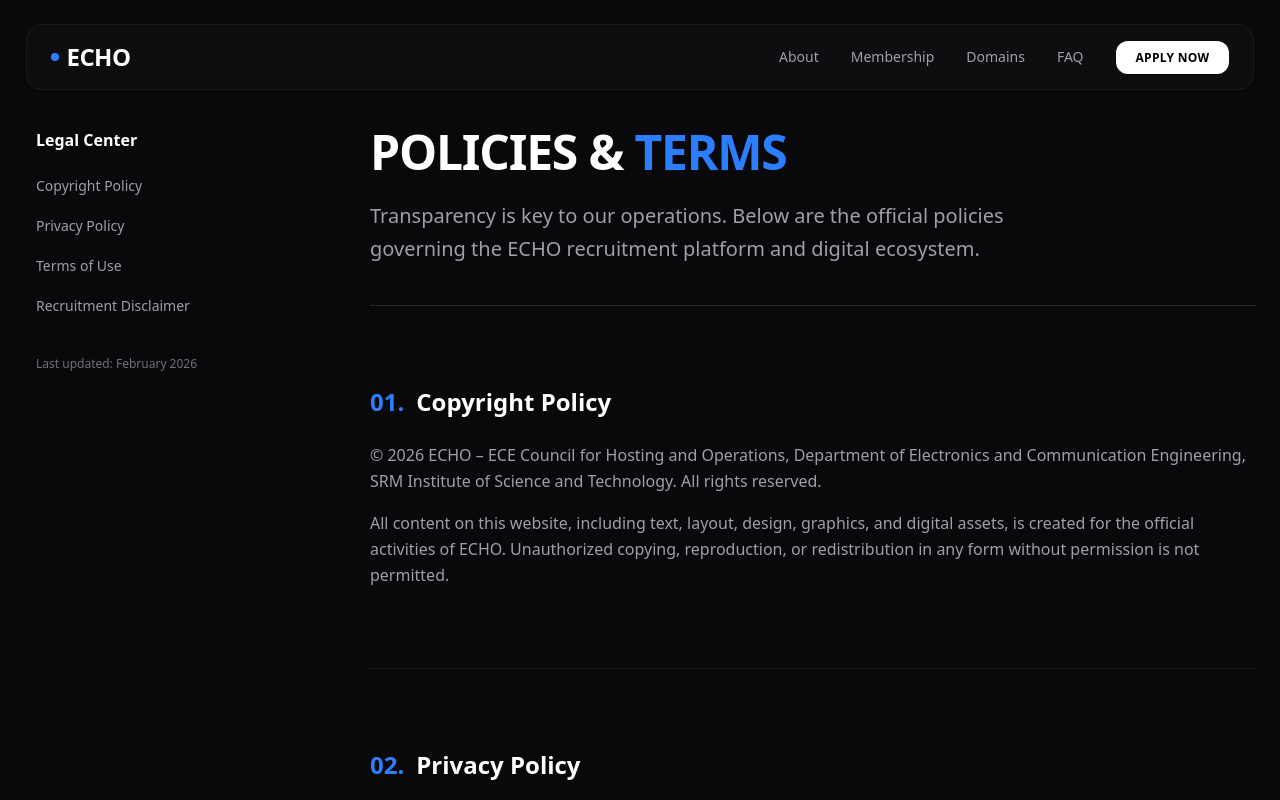
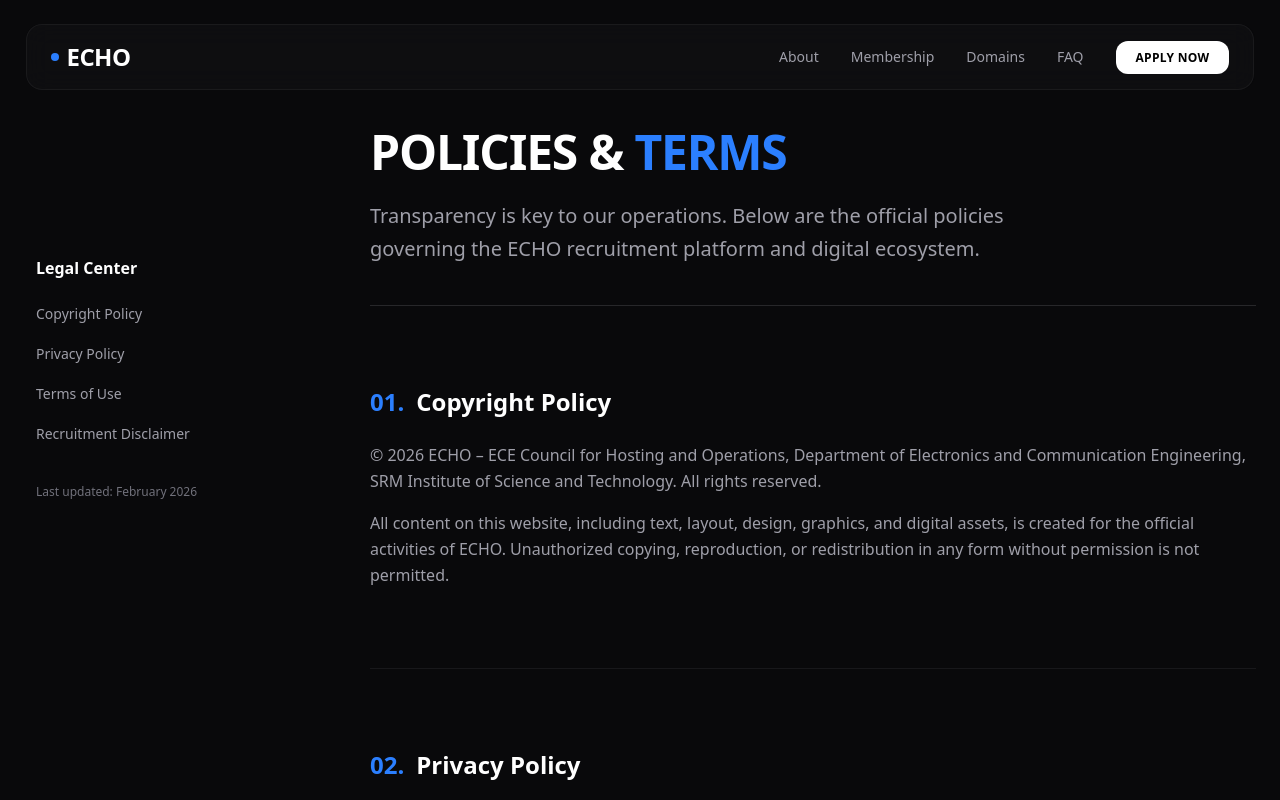
Before and after one commit to justinsaju21/echo, a Next.js app: page /legal in a window 1280 px wide. Shown: the top 800 px of the page. Built offline with nearby package versions, Linux system fonts and the light colour scheme.

Commit message:
Feat: Implement global entry/exit animations (ReactBits style)

```diff
--- a/src/app/apply/page.tsx
+++ b/src/app/apply/page.tsx
@@ -1,9 +1,12 @@
 import { ApplicationForm } from "@/components/ApplicationForm";
+import { Reveal } from "@/components/ui/Reveal";
 
 export default function ApplyPage() {
     return (
         <main className="min-h-screen bg-black pt-20">
-            <ApplicationForm />
+            <Reveal width="100%">
+                <ApplicationForm />
+            </Reveal>
         </main>
     );
 }
--- a/src/app/legal/page.tsx
+++ b/src/app/legal/page.tsx
@@ -1,5 +1,6 @@
 import { Navbar } from "@/components/Navbar";
 import { motion } from "framer-motion";
+import { Reveal } from "@/components/ui/Reveal";
 // actually, let's use normal links with the global scroll-margin-top we just added.
 
 export default function LegalPage() {
@@ -14,6 +15,7 @@
         <main className="bg-zinc-950 min-h-screen pt-32 pb-24">
             <div className="container mx-auto px-6 max-w-7xl">
 
+                <Reveal width="100%">
                     <div className="grid md:grid-cols-[250px_1fr] gap-12 lg:gap-24">
 
                         {/* Sidebar Navigation */}
@@ -133,6 +135,7 @@
 
                         </div>
                     </div>
+                </Reveal>
             </div>
         </main>
     );
--- a/src/app/page.tsx
+++ b/src/app/page.tsx
@@ -9,21 +9,51 @@
 import { FAQ } from "@/components/FAQ";
 import { CallToAction } from "@/components/CallToAction";
 import { SystemStatus } from "@/components/SystemStatus";
+import { Reveal } from "@/components/ui/Reveal";
 
 export default function Home() {
   return (
     <main className="bg-black min-h-screen">
       <SystemStatus />
+
+      {/* Hero handles its own entrance mostly, but we can wrap it effectively for page transitions via template */}
       <Hero />
+
+      <Reveal width="100%">
         <TechStack />
+      </Reveal>
+
+      <Reveal width="100%">
         <About />
+      </Reveal>
+
+      <Reveal width="100%">
         <BecomeMember />
+      </Reveal>
+
+      <Reveal width="100%">
         <Timeline />
+      </Reveal>
+
+      <Reveal width="100%">
         <Domains />
+      </Reveal>
+
+      <Reveal width="100%">
         <Features />
+      </Reveal>
+
+      <Reveal width="100%">
         <WhoShouldApply />
+      </Reveal>
+
+      <Reveal width="100%">
         <FAQ />
+      </Reveal>
+
+      <Reveal width="100%">
         <CallToAction />
+      </Reveal>
     </main>
   );
 }
--- /dev/null
+++ b/src/app/template.tsx
@@ -0,0 +1,16 @@
+"use client";
+
+import { motion } from "framer-motion";
+
+export default function Template({ children }: { children: React.ReactNode }) {
+    return (
+        <motion.div
+            initial={{ opacity: 0, y: 20 }}
+            animate={{ opacity: 1, y: 0 }}
+            exit={{ opacity: 0, y: 20 }}
+            transition={{ ease: "easeInOut", duration: 0.75 }}
+        >
+            {children}
+        </motion.div>
+    );
+}
--- /dev/null
+++ b/src/components/ui/Reveal.tsx
@@ -0,0 +1,66 @@
+"use client";
+
+import React, { useEffect, useRef } from "react";
+import { motion, useInView, useAnimation, Variant } from "framer-motion";
+
+interface Props {
+    children: React.ReactNode;
+    width?: "fit-content" | "100%";
+    delay?: number;
+    duration?: number;
+    direction?: "up" | "down" | "left" | "right";
+    className?: string;
+}
+
+export const Reveal = ({
+    children,
+    width = "fit-content",
+    delay = 0.25,
+    duration = 0.5,
+    direction = "up",
+    className = "",
+}: Props) => {
+    const ref = useRef(null);
+    const isInView = useInView(ref, { once: true, margin: "-50px" });
+    const mainControls = useAnimation();
+
+    useEffect(() => {
+        if (isInView) {
+            mainControls.start("visible");
+        }
+    }, [isInView, mainControls]);
+
+    const variants = {
+        hidden: {
+            opacity: 0,
+            y: direction === "up" ? 75 : direction === "down" ? -75 : 0,
+            x: direction === "left" ? 75 : direction === "right" ? -75 : 0,
+        },
+        visible: {
+            opacity: 1,
+            y: 0,
+            x: 0,
+            transition: {
+                duration: duration,
+                delay: delay,
+                ease: "easeOut" as any,
+            },
+        },
+    };
+
+    return (
+        <div
+            ref={ref}
+            style={{ position: "relative", width, overflow: "hidden" }}
+            className={className}
+        >
+            <motion.div
+                variants={variants}
+                initial="hidden"
+                animate={mainControls}
+            >
+                {children}
+            </motion.div>
+        </div>
+    );
+};
```
Lines whose indentation alone changed are shown as unchanged.
